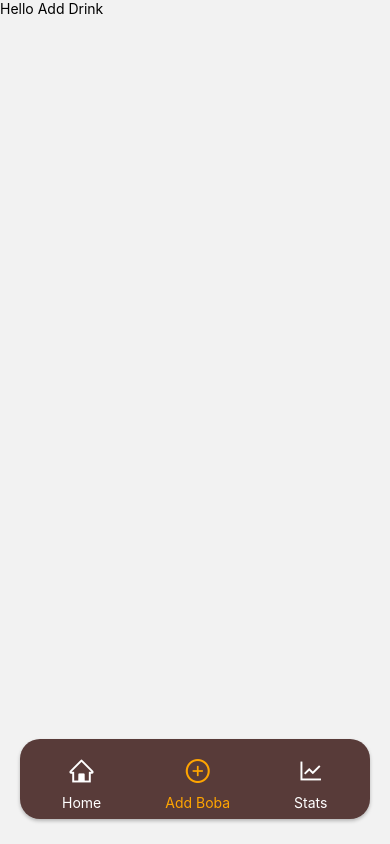
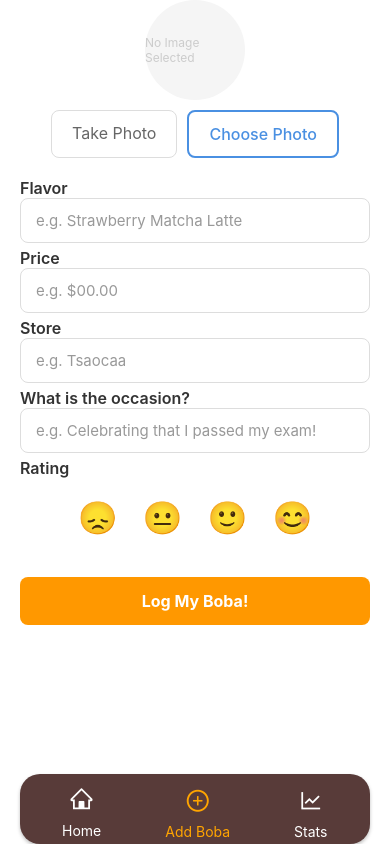
Before and after one commit to KaiDevrim/Buhba, a React Native app: screen /AddDrink in a window 390 px wide. Built offline with nearby package versions, Linux system fonts and the light colour scheme.

Commit message:
Add Boba UI Finished

```diff
--- a/App.tsx
+++ b/App.tsx
@@ -5,11 +5,15 @@ import { createBottomTabNavigator } from '@react-navigation/bottom-tabs';
 import Gallery from './pages/Gallery';
 import AddDrink from './pages/AddDrink';
 import Stats from './pages/Stats';
+import { SafeAreaProvider, SafeAreaView } from 'react-native-safe-area-context';
+import { StyleSheet } from 'react-native';
 
 const Tab = createBottomTabNavigator();
 
 export default function App() {
   return (
+    <SafeAreaProvider>
+      <SafeAreaView style={styles.container}>
         <NavigationContainer>
           <Tab.Navigator tabBar={(props) => <BottomBar {...props} />}>
             <Tab.Screen name="Gallery" component={Gallery} options={{ headerShown: false }} />
@@ -17,5 +21,13 @@ export default function App() {
             <Tab.Screen name="Stats" component={Stats} options={{ headerShown: false }} />
           </Tab.Navigator>
         </NavigationContainer>
+      </SafeAreaView>
+    </SafeAreaProvider>
   );
 }
+
+const styles = StyleSheet.create({
+  container: {
+    flex: 1,
+  },
+});
--- a/components/BottomBar.tsx
+++ b/components/BottomBar.tsx
@@ -10,21 +10,21 @@ export default function BottomBar({ state, navigation }) {
     <View style={styles.bottomBar}>
       <TouchableOpacity onPress={() => navigation.navigate('Gallery')}>
         <View style={styles.tabItem}>
-          <AntDesign style={styles.icon} name="home" size={24} color={activeRouteName === 'Gallery' ? 'orange' : 'white'} />
-          <Text style={{ color: activeRouteName === 'Gallery' ? 'orange' : 'white' }}>Home</Text>
+          <AntDesign style={styles.icon} name="home" size={22} color={activeRouteName === 'Gallery' ? 'orange' : 'white'} />
+          <Text style={{ color: activeRouteName === 'Gallery' ? 'orange' : 'white' }} className="text-sm" >Home</Text>
         </View>
       </TouchableOpacity>
 
       <TouchableOpacity onPress={() => navigation.navigate('AddDrink')}>
         <View style={styles.tabItem}>
-          <AntDesign style={styles.icon} name="plus-circle" size={24} color={activeRouteName === 'AddDrink' ? 'orange' : 'white'} />
+          <AntDesign style={styles.icon} name="plus-circle" size={22} color={activeRouteName === 'AddDrink' ? 'orange' : 'white'} />
           <Text style={{ color: activeRouteName === 'AddDrink' ? 'orange' : 'white' }}>Add Boba</Text>
         </View>
       </TouchableOpacity>
 
       <TouchableOpacity onPress={() => navigation.navigate('Stats')}>
         <View style={styles.tabItem}>
-          <AntDesign style={styles.icon} name="line-chart" size={24} color={activeRouteName === 'Stats' ? 'orange' : 'white'} />
+          <AntDesign style={styles.icon} name="line-chart" size={22} color={activeRouteName === 'Stats' ? 'orange' : 'white'} />
           <Text style={{ color: activeRouteName === 'Stats' ? 'orange' : 'white' }}>Stats</Text>
         </View>
       </TouchableOpacity>
@@ -34,17 +34,17 @@ export default function BottomBar({ state, navigation }) {
 
 const styles = StyleSheet.create({
   bottomBar: {
+    fontSize: 16,
     display: 'flex',
     flexDirection: 'row',
     position: 'absolute',
-    bottom: 25,
+    bottom: 0,
     left: 20,
     right: 20,
     backgroundColor: "#583B39",
     borderRadius: 20,
-    height: 80,
+    height: 70,
     paddingHorizontal: 10,
-    // Shadow styles
     elevation: 5,
     shadowColor: '#000',
     shadowOffset: { width: 0, height: 2 },
@@ -53,6 +53,7 @@ const styles = StyleSheet.create({
   },
 
   tabItem: {
+    fontSize: 16,
     display: 'flex',
     marginHorizontal: 32,
     flex: 1,
--- a/pages/AddDrink.tsx
+++ b/pages/AddDrink.tsx
@@ -1,12 +1,182 @@
-import React from 'react';
-import { Text, View } from 'react-native';
+import React, { useState } from 'react';
+import { Image, StyleSheet, Text, TextInput, TouchableOpacity, View } from 'react-native';
+import { SafeAreaView } from 'react-native-safe-area-context';
 
 const AddDrink = () => {
+  const [selectedRating, setSelectedRating] = useState<number | null>(null);
+
   return (
-    <View className="items-center flex-1 justify-center bg-white">
-      <Text className="text-xl font-bold">Hello Add Drink</Text>
-    </View>
+    <SafeAreaView style={styles.container}>
+      {/* Image Placeholder */}
+      <View style={styles.imagePlaceholder}>
+        <Text style={styles.placeholderText}>No Image Selected</Text>
+      </View>
+
+      {/* Photo Buttons */}
+      <View style={styles.buttonRow}>
+        <TouchableOpacity style={styles.secondaryButton}>
+          <Text style={styles.secondaryButtonText}>Take Photo</Text>
+        </TouchableOpacity>
+
+        <TouchableOpacity style={styles.primaryButton}>
+          <Text style={styles.primaryButtonText}>Choose Photo</Text>
+        </TouchableOpacity>
+      </View>
+
+      {/* Flavor Input */}
+      <Text style={styles.label}>Flavor</Text>
+      <TextInput
+        style={styles.input}
+        placeholder="e.g. Strawberry Matcha Latte"
+        placeholderTextColor="#999"
+      />
+
+      {/* Price Input */}
+      <Text style={styles.label}>Price</Text>
+      <TextInput
+        style={styles.input}
+        placeholder="e.g. $00.00"
+        placeholderTextColor="#999"
+        keyboardType="numeric"
+      />
+
+      {/* Store Input */}
+      <Text style={styles.label}>Store</Text>
+      <TextInput
+        style={styles.input}
+        placeholder="e.g. Tsaocaa"
+        placeholderTextColor="#999"
+      />
+
+      {/* Occasion Input */}
+      <Text style={styles.label}>What is the occasion?</Text>
+      <TextInput
+        style={styles.input}
+        placeholder="e.g. Celebrating that I passed my exam!"
+        placeholderTextColor="#999"
+      />
+
+      {/* Rating */}
+      <Text style={styles.label}>Rating</Text>
+      <View style={styles.ratingContainer}>
+        {[1, 2, 3, 4].map((rating) => (
+          <TouchableOpacity
+            key={rating}
+            style={styles.emojiButton}
+            onPress={() => setSelectedRating(rating)}
+          >
+            <Text style={styles.emoji}>
+              {rating === 1 && '😞'}
+              {rating === 2 && '😐'}
+              {rating === 3 && '🙂'}
+              {rating === 4 && '😊'}
+            </Text>
+          </TouchableOpacity>
+        ))}
+      </View>
+
+      {/* Submit Button */}
+      <TouchableOpacity style={styles.submitButton}>
+        <Text style={styles.submitButtonText}>Log My Boba!</Text>
+      </TouchableOpacity>
+    </SafeAreaView>
   );
 };
 
+const styles = StyleSheet.create({
+  container: {
+    flex: 1,
+    alignItems: 'center',
+    backgroundColor: 'white',
+    paddingHorizontal: 20,
+  },
+  imagePlaceholder: {
+    width: 100,
+    height: 100,
+    borderRadius: 100,
+    backgroundColor: '#f5f5f5',
+    justifyContent: 'center',
+    alignItems: 'center',
+    marginBottom: 10,
+  },
+  placeholderText: {
+    color: '#ccc',
+    fontSize: 12,
+  },
+  buttonRow: {
+    flexDirection: 'row',
+    gap: 10,
+    marginBottom: 20,
+  },
+  primaryButton: {
+    backgroundColor: 'white',
+    borderWidth: 2,
+    borderColor: '#4A90E2',
+    borderRadius: 8,
+    paddingVertical: 12,
+    paddingHorizontal: 20,
+  },
+  primaryButtonText: {
+    color: '#4A90E2',
+    fontSize: 16,
+    fontWeight: '500',
+  },
+  secondaryButton: {
+    backgroundColor: 'white',
+    borderWidth: 1,
+    borderColor: '#ddd',
+    borderRadius: 8,
+    paddingVertical: 12,
+    paddingHorizontal: 20,
+  },
+  secondaryButtonText: {
+    color: '#666',
+    fontSize: 16,
+  },
+  label: {
+    fontSize: 16,
+    fontWeight: '600',
+    color: '#333',
+    alignSelf: 'flex-start',
+    marginBottom: 0,
+    marginTop: 0,
+  },
+  input: {
+    width: '100%',
+    borderWidth: 1,
+    borderColor: '#ddd',
+    borderRadius: 8,
+    paddingVertical: 12,
+    paddingHorizontal: 15,
+    fontSize: 15,
+    backgroundColor: 'white',
+    marginBottom: 5,
+  },
+  ratingContainer: {
+    flexDirection: 'row',
+    gap: 15,
+    marginVertical: 15,
+  },
+  emojiButton: {
+    padding: 5,
+  },
+  emoji: {
+    fontSize: 32,
+  },
+  submitButton: {
+    backgroundColor: '#FF9800',
+    borderRadius: 8,
+    paddingVertical: 14,
+    paddingHorizontal: 40,
+    marginTop: 20,
+    width: '100%',
+    alignItems: 'center',
+  },
+  submitButtonText: {
+    color: 'white',
+    fontSize: 16,
+    fontWeight: 'bold',
+  },
+});
+
 export default AddDrink;
```
Lines whose indentation alone changed are shown as unchanged.
